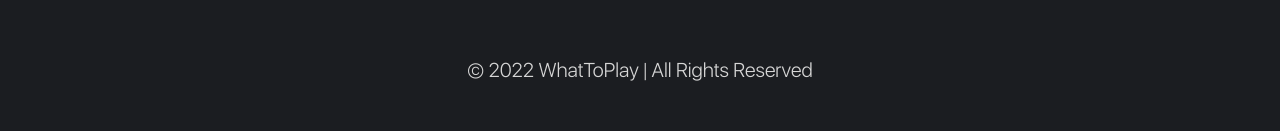
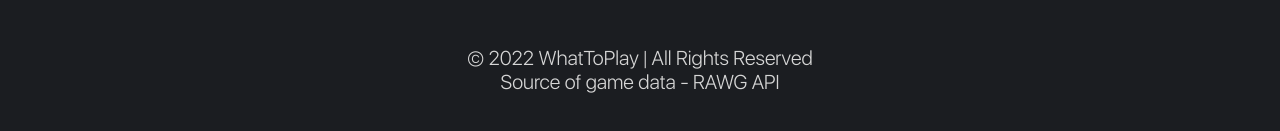
Before and after one commit to RaayNoff/vochtopoigrat, a Next.js app: page /random in a window 1280 px wide. Shown: the part 615-746 px from the top of the page. Built offline with nearby package versions, Linux system fonts and the light colour scheme; no server answers.

Commit message:
N: Added a link to the API source
Signed-off-by: Vladimir Below <laitvladimir@yandex.ru>

```diff
--- a/components/common/Footer.component.tsx
+++ b/components/common/Footer.component.tsx
@@ -10,6 +10,10 @@
 					<small className={s.footer__copy}>
 						&copy;&nbsp;2022 WhatToPlay&nbsp;| All Rights Reserved
 					</small>
+					<small className={s.footer__copy}>
+						Source of game data -
+							<a href="https://rawg.io/apidocs"> RAWG API </a>
+					</small>
 				</div>
 			</div>
 		</footer>
--- a/styles/components/common/Footer.module.scss
+++ b/styles/components/common/Footer.module.scss
@@ -4,6 +4,7 @@
 	&__container {
 		height: 100%;
 		display: flex;
+		flex-direction: column;
 		justify-content: center;
 		align-items: center;
 	}
@@ -13,5 +14,9 @@
 		font-size: 0.8333333333rem;
 		color: #d6d6d6;
 		line-height: 1rem;
+		& a:hover {
+			color: #1986fe;
+			transition: color 150ms ease-in-out;
+		}
 	}
 }
```
